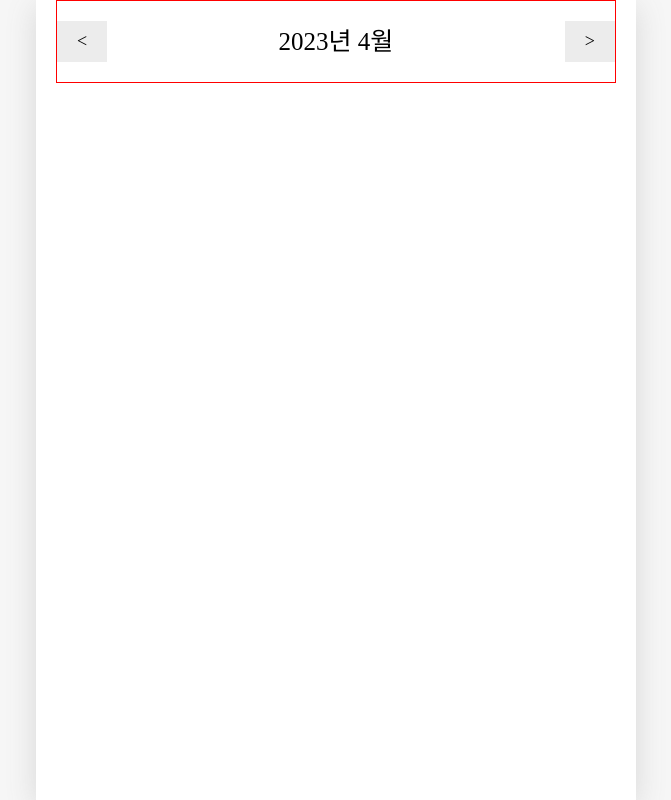
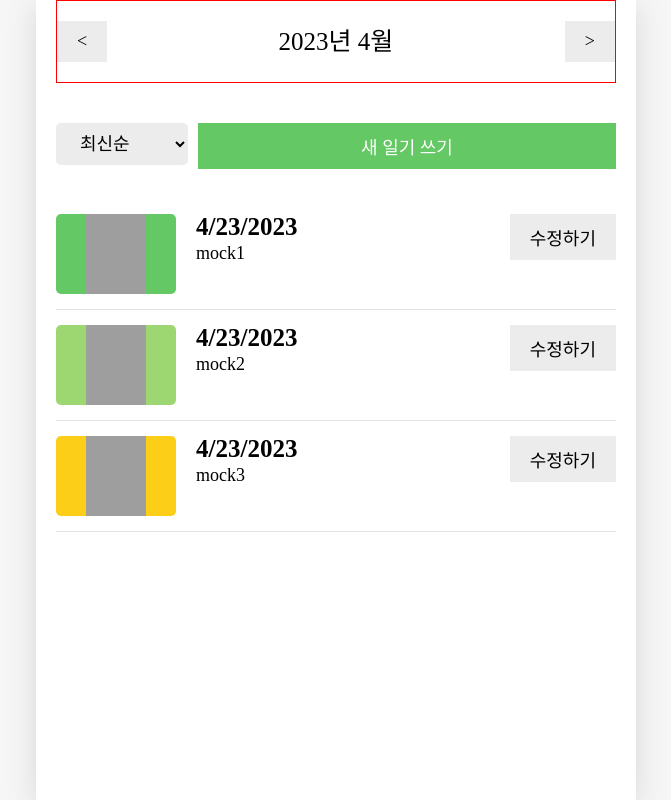
Before and after one commit to insidelamp/react_diary, a React (Create React App) app: page / in a window 1280 px wide. Shown: the whole page, without its empty margins (304-975 px from the left). Built offline with nearby package versions, Linux system fonts and the light colour scheme; grey boxes are pictures that could not be loaded.

Commit message:
다이어리 상세페이지 구현중

```diff
--- a/src/App.tsx
+++ b/src/App.tsx
@@ -57,21 +57,21 @@ function App() {
   const mockData = [
     {
       id: "mock1",
-      date: new Date().getTime(),
+      date: new Date().getTime() - 1,
       content: "mock1",
       emotionId: 1,
       targetId: 1,
     },
     {
       id: "mock2",
-      date: new Date().getTime(),
+      date: new Date().getTime() - 2,
       content: "mock2",
       emotionId: 2,
       targetId: 2,
     },
     {
       id: "mock3",
-      date: new Date().getTime(),
+      date: new Date().getTime() - 3,
       content: "mock3",
       emotionId: 3,
       targetId: 3,
--- /dev/null
+++ b/src/components/DiaryItem.tsx
@@ -0,0 +1,85 @@
+import React from "react";
+import { DateType } from "./Reducer";
+import styled from "styled-components";
+import { useNavigate } from "react-router-dom";
+import { getEmotionImgById } from "../until";
+import Button from "../components/Button";
+function DiaryItem({ id, emotionId, content, date }: DateType) {
+  const navigate = useNavigate();
+  const goDetail = () => {
+    navigate(`/diary/${id}`);
+  };
+  const goEdit = () => {
+    navigate(`/edit/${id}`);
+  };
+  return (
+    <ItemWrapper>
+      <ImgWrapper onClick={goDetail} className={`img_section_${emotionId}`}>
+        <ItemImg
+          alt={`emotion${emotionId}`}
+          src={getEmotionImgById(String(emotionId))}
+        />
+      </ImgWrapper>
+      <InfoSection onClick={goDetail}>
+        <DateWrapper>
+          {new Date(parseInt(String(date))).toLocaleDateString()}
+        </DateWrapper>
+        <ContentWrapper>{content?.slice(0, 25)}</ContentWrapper>
+      </InfoSection>
+      <ButtonSection>
+        <Button onClickFunc={goEdit} text={"수정하기"} />
+      </ButtonSection>
+    </ItemWrapper>
+  );
+}
+
+const ItemWrapper = styled.div`
+  display: flex;
+  justify-content: space-between;
+  padding: 15px 0px;
+  border-bottom: 1px solid #e2e2e2;
+`;
+const ImgWrapper = styled.div`
+  cursor: pointer;
+  min-width: 120px;
+  height: 80px;
+  border-radius: 5px;
+  display: flex;
+  justify-content: center;
+  &.img_section_1 {
+    background-color: #64c964;
+  }
+  &.img_section_2 {
+    background-color: #9dd772;
+  }
+  &.img_section_3 {
+    background-color: #fdce17;
+  }
+  &.img_section_4 {
+    background-color: #fd8446;
+  }
+  &.img_section_5 {
+    background-color: #fd565f;
+  }
+`;
+
+const ItemImg = styled.img`
+  width: 50%;
+`;
+const InfoSection = styled.div`
+  flex-grow: 1;
+  margin-left: 20px;
+  cursor: pointer;
+`;
+const DateWrapper = styled.div`
+  font-weight: bold;
+  font-size: 25px;
+  margin-bottom: 5px;
+`;
+const ContentWrapper = styled.div`
+  font-size: 18px;
+`;
+const ButtonSection = styled.div`
+  min-width: 70px;
+`;
+export default DiaryItem;
--- /dev/null
+++ b/src/components/DiaryList.tsx
@@ -0,0 +1,104 @@
+import { useEffect, useState } from "react";
+import { useNavigate } from "react-router-dom";
+import styled from "styled-components";
+import Button from "./Button";
+import DiaryItem from "./DiaryItem";
+import { DateType } from "./Reducer";
+
+const sortOptionList = [
+  { value: "latest", name: "최신순" },
+  { value: "oldest", name: "오래된 순" },
+];
+function DiaryList(data: { data: DateType[] }) {
+  const navigate = useNavigate();
+  const [sortType, setSortType] = useState<string>("latest");
+  const [sortedData, setSortedData] = useState<DateType[]>([]);
+
+  const onChangeSortType = (e: React.ChangeEvent<HTMLSelectElement>) => {
+    setSortType(e.target.value);
+  };
+  const onClickNew = () => {
+    navigate("/new");
+  };
+  useEffect(() => {
+    const compare = (a: DateType, b: DateType) => {
+      if (sortType === "latest") {
+        return Number(b.date) - Number(a.date);
+      } else {
+        return Number(a.date) - Number(b.date);
+      }
+    };
+    const copyList = JSON.parse(JSON.stringify(data.data));
+    copyList.sort(compare);
+    setSortedData(copyList);
+  }, [data, sortType]);
+  return (
+    <Wrapper>
+      <MenuWrapper>
+        <div>
+          <MenuSelect value={sortType} onChange={onChangeSortType}>
+            {sortOptionList.map((it, idx) => (
+              <option key={idx} value={it.value}>
+                {it.name}
+              </option>
+            ))}
+          </MenuSelect>
+        </div>
+        <ListRight>
+          <Button
+            type={"positive"}
+            text={"새 일기 쓰기"}
+            onClickFunc={onClickNew}
+          />
+        </ListRight>
+      </MenuWrapper>
+      <ListWrapper>
+        {sortedData.map((it) => (
+          <DiaryItem key={it.targetId} {...it} />
+        ))}
+      </ListWrapper>
+    </Wrapper>
+  );
+}
+const Wrapper = styled.div`
+  margin: 20px 10px 30px 0px;
+  display: flex;
+  flex-direction: column;
+  justify-content: space-between;
+  border: none;
+  border-radius: 5px;
+  cursor: pointer;
+  font-size: 18px;
+  flex-grow: 1;
+  width: 100%;
+`;
+
+const MenuWrapper = styled.div`
+  width: 100%;
+  margin: 20px 0px 30px 0px;
+  display: flex;
+  justify-content: space-between;
+  flex-grow: 1;
+`;
+
+const MenuSelect = styled.select`
+  margin-right: 10px;
+  border: none;
+  border-radius: 5px;
+  background-color: #ececec;
+  padding: 10px 20px;
+  cursor: pointer;
+  font-size: 18px;
+`;
+const ListRight = styled.div`
+  border: none;
+  background-color: white;
+  width: 100%;
+  & > button {
+    width: 100%;
+    flex-grow: 1;
+  }
+`;
+const ListWrapper = styled.div``;
+
+export default DiaryList;
--- /dev/null
+++ b/src/hokks/useDiary.ts
@@ -0,0 +1,22 @@
+import { useContext, useEffect, useState } from "react";
+import { useNavigate } from "react-router-dom";
+import { DiaryStateContext } from "../App";
+import { DateType } from "../components/Reducer";
+
+const useDiary = (id: string | number | undefined) => {
+  const data = useContext(DiaryStateContext);
+  const [diary, setDiary] = useState<DateType>();
+  const navigate = useNavigate();
+  useEffect(() => {
+    const matchDiary = data?.find((it) => String(it.id) === String(id));
+    if (matchDiary) {
+      setDiary(matchDiary);
+    } else {
+      alert("일기가 존재하지 않습니다");
+      navigate("/", { replace: true });
+      // replace 속성을 true로 할경우 페이지를 이동후 다시 돌아오수없도록 뒤로가기 아이콘을 비활성화시킴
+    }
+  }, [id, data]);
+  return data;
+};
+export default useDiary;
--- a/src/pages/Diary.tsx
+++ b/src/pages/Diary.tsx
@@ -1,8 +1,10 @@
 import React from "react";
 import { useParams } from "react-router-dom";
+import useDiary from "../hokks/useDiary";
 
 function Diary() {
   const { id } = useParams();
+  const data = useDiary(id);
   return (
     <div>
       <div>{id}번 일기</div>
--- a/src/pages/Home.tsx
+++ b/src/pages/Home.tsx
@@ -5,6 +5,7 @@ import Button from "../components/Button";
 import styled from "styled-components";
 import { DateType } from "../components/Reducer";
 import { getMonthRangeByDate } from "../until";
+import DiaryList from "../components/DiaryList";
 function Home() {
   const [pivotDate, setPrivotDate] = useState<Date>(new Date());
   const data = useContext(DiaryStateContext);
@@ -12,6 +13,7 @@ function Home() {
   const headerTitle = `${pivotDate.getFullYear()}년 ${
     pivotDate.getMonth() + 1
   }월`;
+  console.log(data);
 
   const onIncreaseMonth = () => {
     setPrivotDate(new Date(pivotDate.getFullYear(), pivotDate.getMonth() + 1));
@@ -41,6 +43,7 @@ function Home() {
         leftChild={<Button text={"<"} onClickFunc={onDecreaseMonth} />}
         rightChild={<Button text={">"} onClickFunc={onIncreaseMonth} />}
       />
+      <DiaryList data={filteredData} />
     </HomeWrapper>
   );
 }
```
